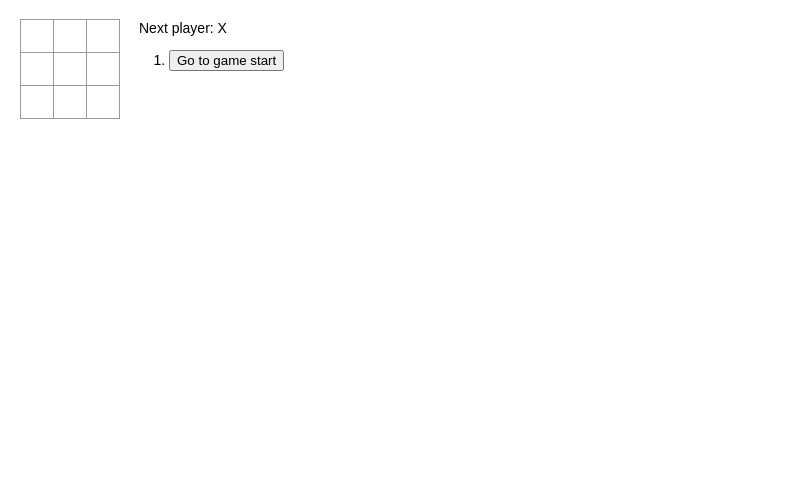
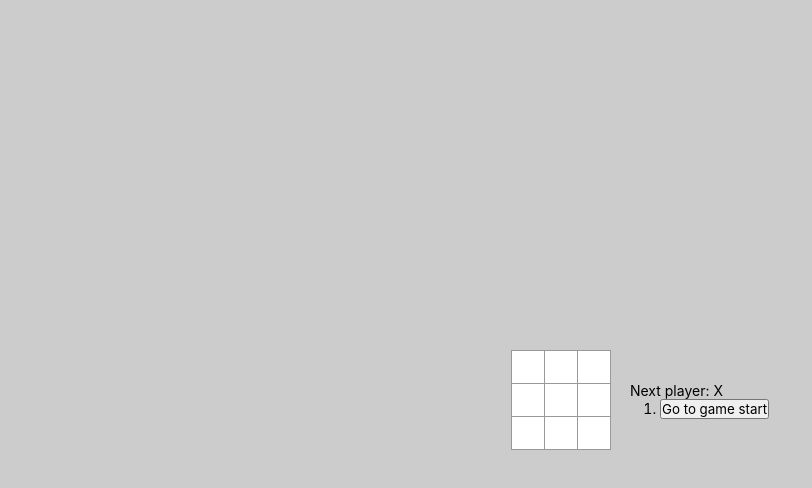
Before and after one commit to DominikPalacz/Intro-to-React, a React (Create React App) app: page / in a window 1280 px wide. Shown: the top 488 px of the page, without its empty margins (0-812 px from the left). Built offline with nearby package versions, Linux system fonts and the light colour scheme.

Commit message:
Styled basic

```diff
--- a/src/index.css
+++ b/src/index.css
@@ -1,6 +1,7 @@
-body {
+body, * {
   margin: 0;
   padding: 0;
+  box-sizing: border-box;
   font-family: -apple-system, BlinkMacSystemFont, "Segoe UI", "Roboto", "Oxygen",
     "Ubuntu", "Cantarell", "Fira Sans", "Droid Sans", "Helvetica Neue",
     sans-serif;
@@ -15,7 +16,6 @@ code {
 
 body {
 	font: 14px "Century Gothic", Futura, sans-serif;
-	margin: 20px;
   }
 
   ol, ul {
@@ -57,7 +57,11 @@ body {
 
   .game {
 	display: flex;
-	flex-direction: row;
+  flex-direction: row;
+  justify-content: center;
+  align-items: center;
+  height: 100vh;
+  background-color: #ccc;
   }
 
   .game-info {
```
